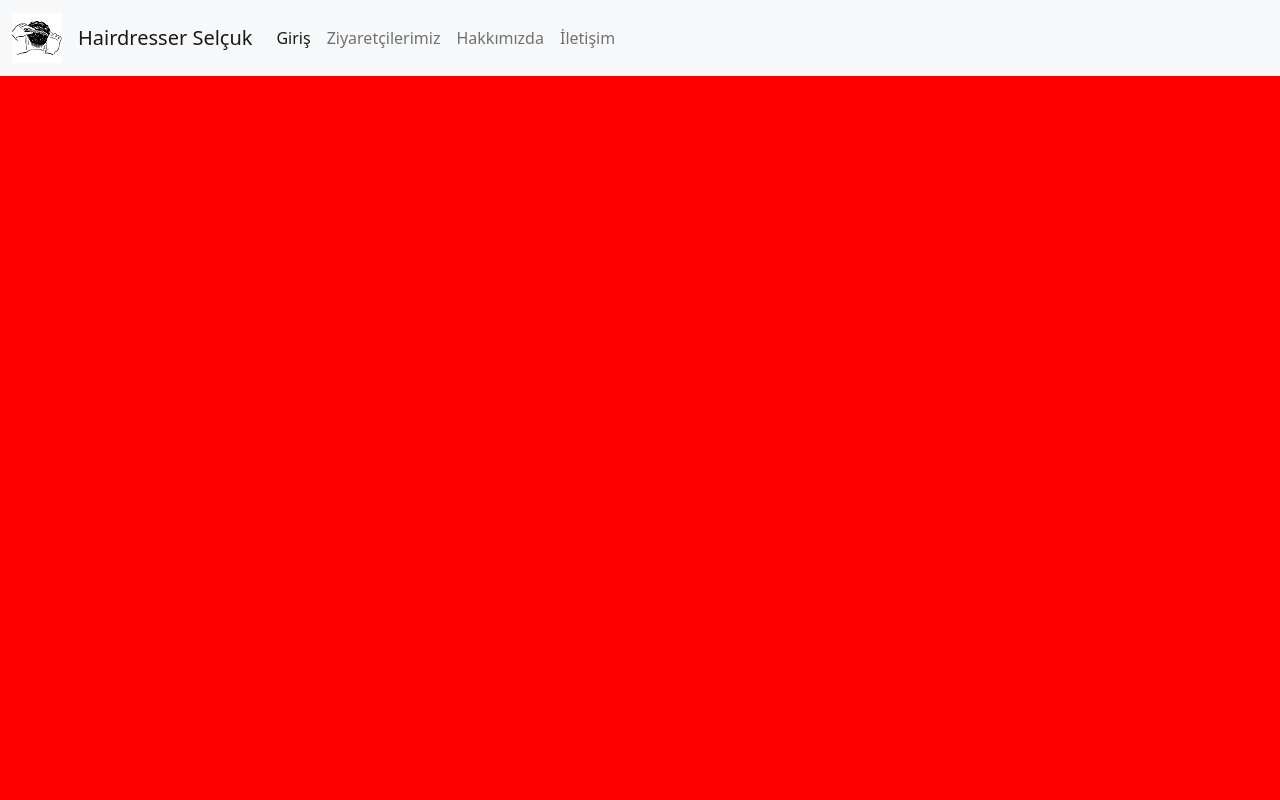
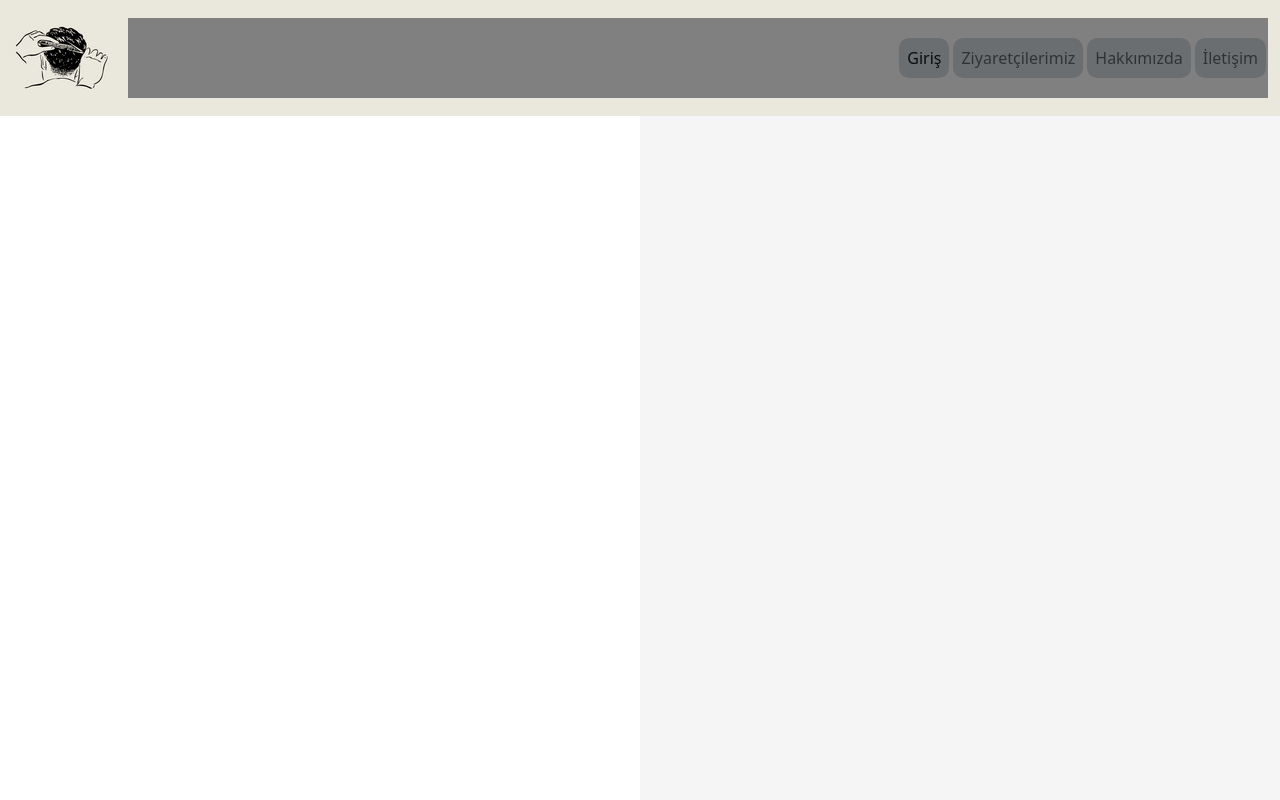
Before and after one commit to SauWebProgramming/tastekinselcuk, a plain HTML site: page HairdresserWebSite.html in a window 1280 px wide. Shown: the top 800 px of the page. Drawn offline with nearby package versions, Linux system fonts and the light colour scheme.

Commit message:
navbar ve sayfa düzeni ayarlandı

```diff
--- a/HairdresserWebSite.css
+++ b/HairdresserWebSite.css
@@ -1,24 +1,37 @@
 body {
+    margin: 0;
+    padding: 0;
+    background-color: #EAE7DC;
 }
 
 .container {
-    width: 1024px;
-    height: 960px;
-    background-color: antiquewhite;
+    background-color: #77A6F7;
 }
 
 .leftSide, .rightSide {
     height: 100vh;
-    width: 100%;
+    width: 50%;
 }
 
 .leftSide {
-    background-color: red;
+    background-color: #ffff;
 }
 
 .rightSide {
-    background-color: black;
+    background-color: whitesmoke;
 }
-#navv {
+#nav {
+    height: 100px;
     background-color: #EAE7DC;
 }
+#navbarNav {
+    height: 80px;
+    color: #ffff;
+    background-color: #808080;
+}
+    #navbarNav ul li {
+        display: inline-block;
+        margin: 2px 2px 2px 2px;
+        border-radius:10px 10px 10px 10px;
+        background-color: #6B6E70;
+    }
--- a/HairdresserWebSite.html
+++ b/HairdresserWebSite.html
@@ -22,15 +22,14 @@
 
 <body>
     <header id="header">
-        <nav id="navv" class="navbar navbar-expand-md navbar-light bg-light">
-            <div class="container-fluid">
-                <img class="navbar-brand" href="#" src="hs logo2.png" alt="Hairdresser Selçuk" />
-                <a class="navbar-brand" href="#">Hairdresser Selçuk</a>
+        <nav class="navbar navbar-expand-sm navbar-custom">
+            <div id="nav" class="container-fluid">
+                <img class="navbar-brand" href="#" src="logo.png" alt="Hairdresser Selçuk" />
                 <button class="navbar-toggler" type="button" data-bs-toggle="collapse" data-bs-target="#navbarNav" aria-controls="navbarNav" aria-expanded="false" aria-label="Toggle navigation">
                     <span class="navbar-toggler-icon"></span>
                 </button>
-                <div class="collapse navbar-collapse" id="navbarNav">
-                    <ul class="navbar-nav">
+                <div class="collapse navbar-collapse justify-content-end navbar-light" id="navbarNav">
+                    <ul class="navbar-nav navbar-right">
                         <li class="nav-item">
                             <a class="nav-link active" aria-current="page" href="#">Giriş</a>
                         </li>
@@ -48,19 +47,6 @@
             </div>
         </nav>
     </header>
-
-    <div class="row">
-        <div class="leftSide"></div>
-        <div class="rightSide"></div>
-    </div>
-    <div class="row">
-        <div class="leftSide"></div>
-        <div class="rightSide"></div>
-    </div>
-    <div class="row">
-        <div class="leftSide"></div>
-        <div class="rightSide"></div>
-    </div>
     <div class="row">
         <div class="leftSide"></div>
         <div class="rightSide"></div>
@@ -68,5 +54,6 @@
 
 
 
+
 </body>
 </html>
```
Also changed, not shown: hs logo2.png (deleted), logo.png (added).
